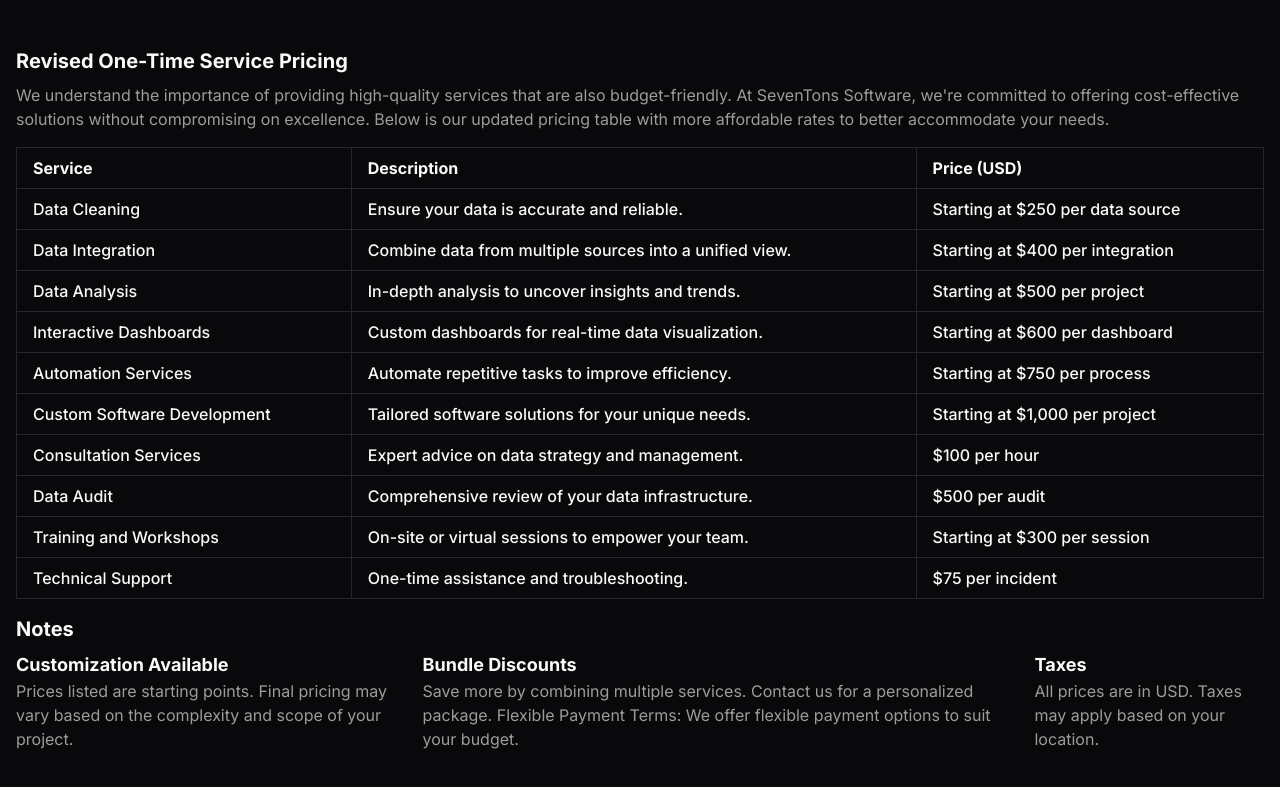
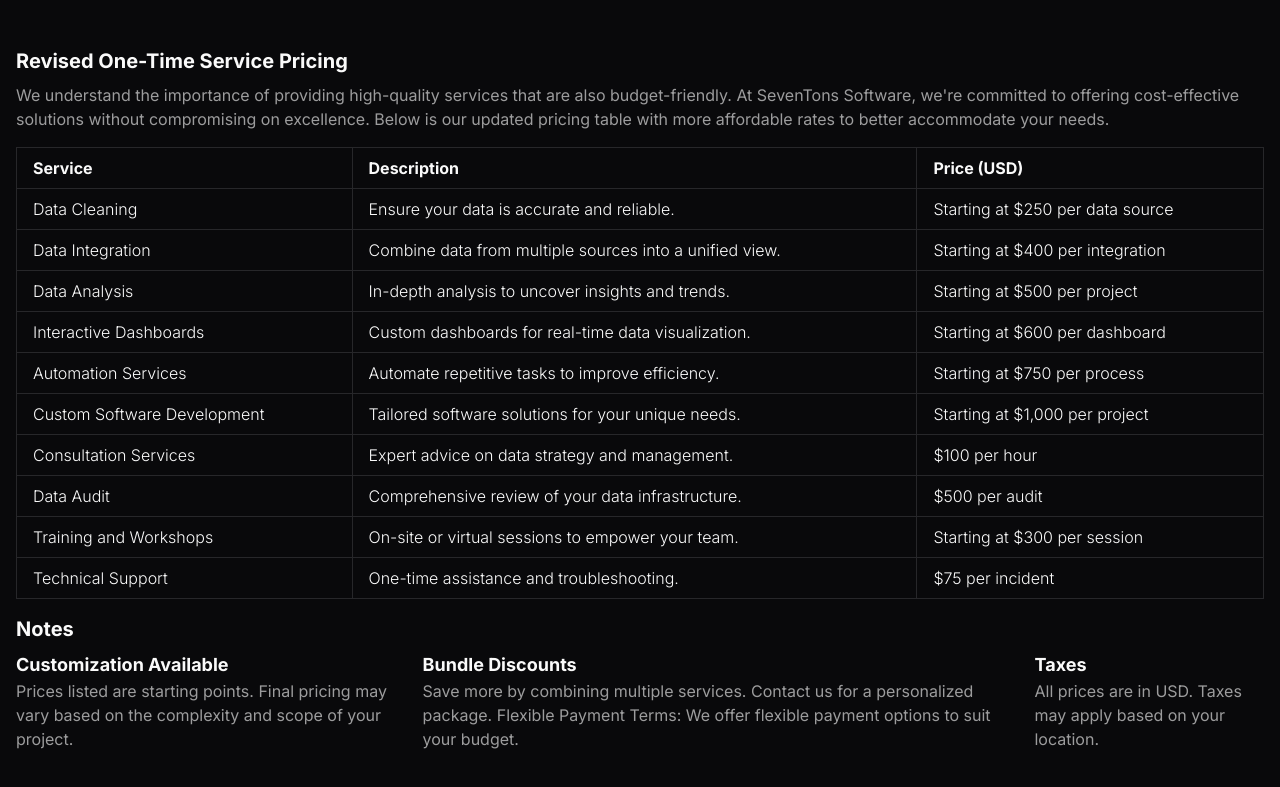
Before and after one commit to MarkivV/janeloch, a Next.js app: page / in a window 1280 px wide. Shown: the part 4616-5403 px from the top of the page. Built offline with nearby package versions, Linux system fonts and the light colour scheme.

Commit message:
change font weight

```diff
--- a/components/layout/sections/pricing.tsx
+++ b/components/layout/sections/pricing.tsx
@@ -100,7 +100,7 @@
   {
     title: "Professional Plan",
     popular: 1,
-    price: "$350",
+    price: "$399",
     description: "",
     buttonText: "Get started",
     benefitList: [
@@ -417,11 +417,11 @@
               <tbody>
                 {services.map(({ service, description, price }) => (
                   <tr key={service}>
-                    <td className="border px-4 py-2 font-medium">{service}</td>
-                    <td className="border px-4 py-2 font-medium">
+                    <td className="border px-4 py-2 font-light">{service}</td>
+                    <td className="border px-4 py-2 font-light">
                       {description}
                     </td>
-                    <td className="border px-4 py-2 font-medium">{price}</td>
+                    <td className="border px-4 py-2 font-light">{price}</td>
                   </tr>
                 ))}
               </tbody>
```
